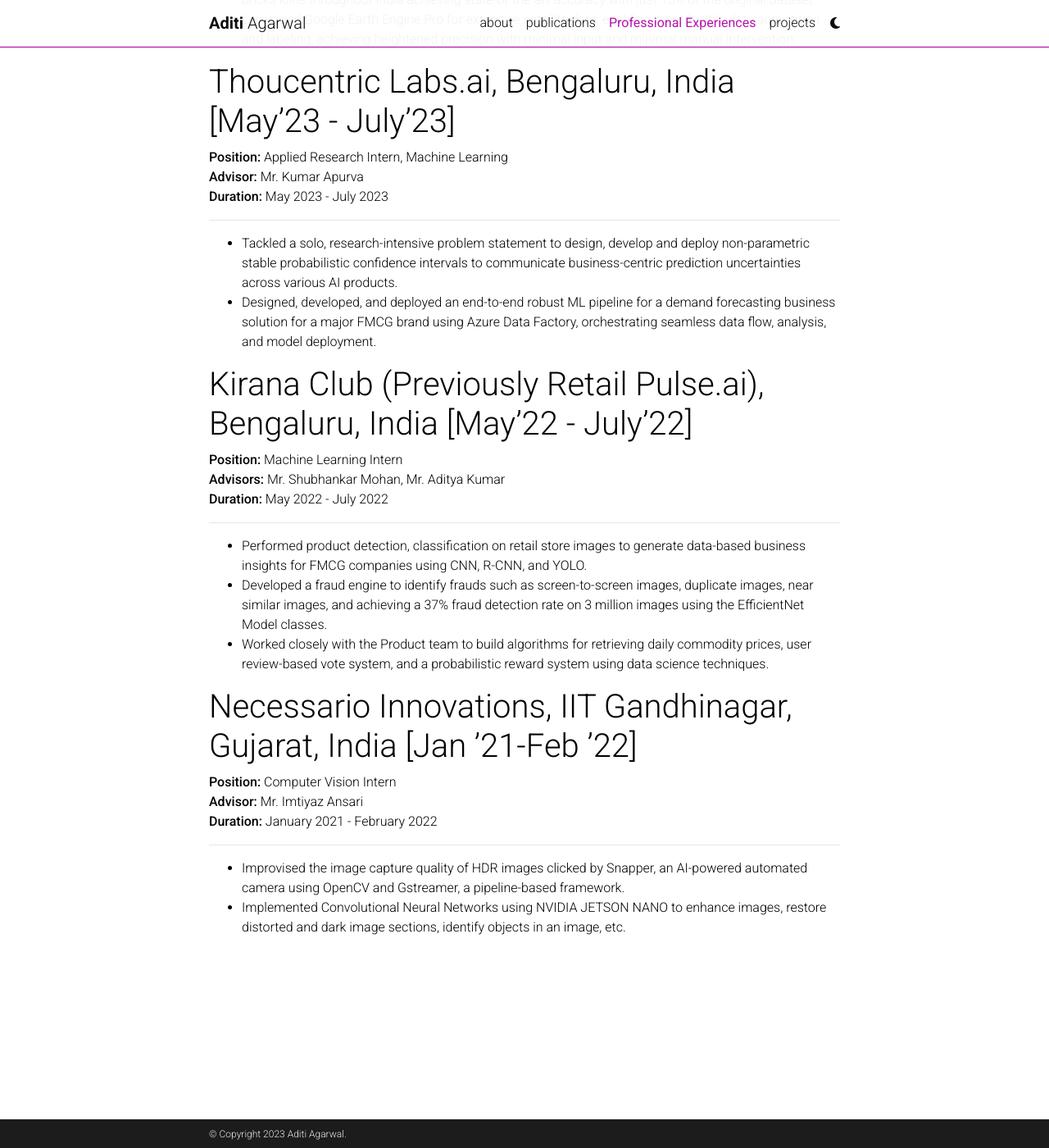
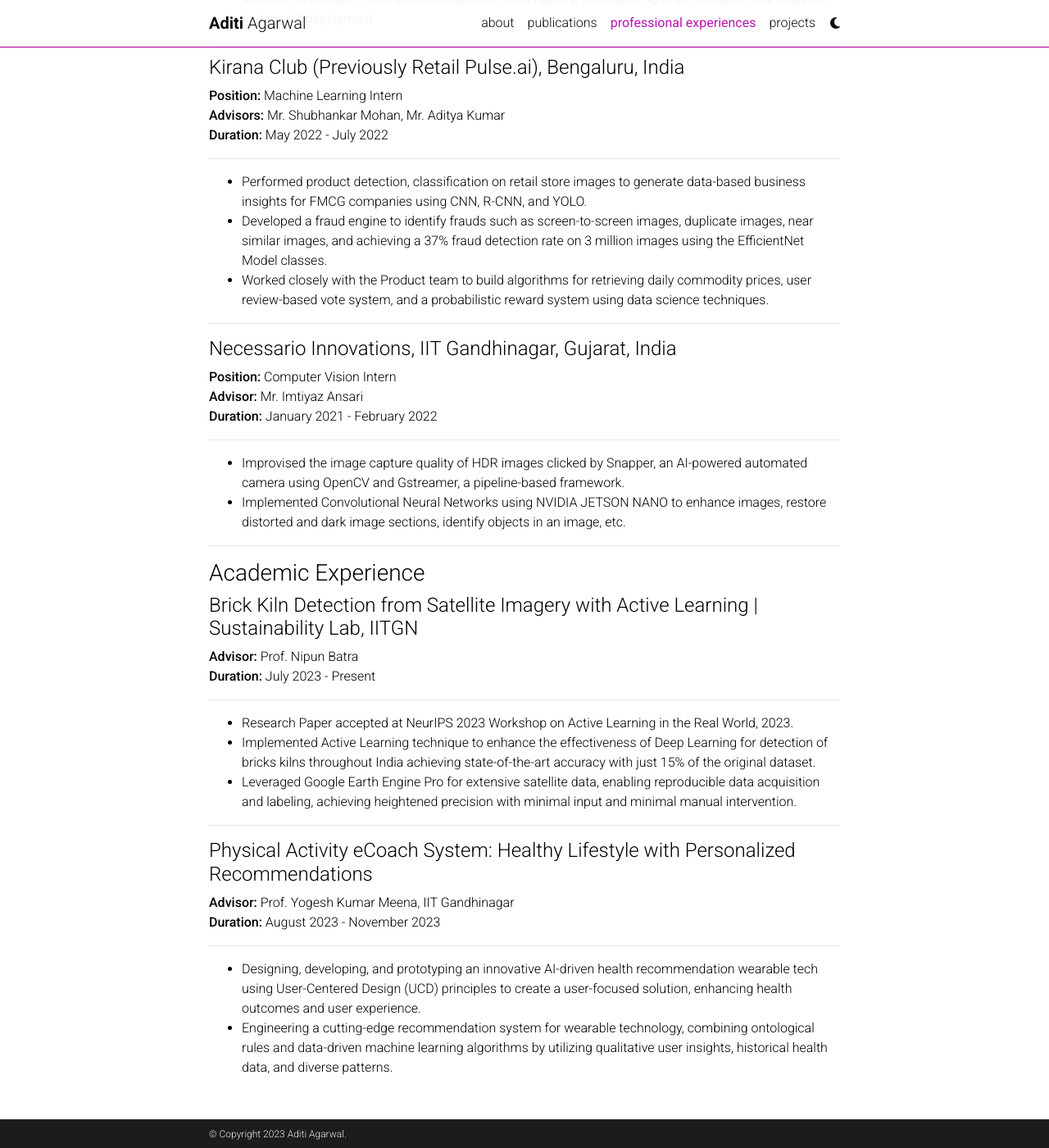
Before and after one commit to aditiagarwal-02/aditiagarwal-02.github.io, a Jekyll site: the page built from _pages/professional.md, in a window 1280 px wide and 1400 px high, scrolled down 502 px. Shown: the whole window at 82% size. Built offline with Jekyll 4.4.1, drawn with Linux system fonts in a browser that asks for light colours; comment, search, counter and statistics services are not loaded; a style sheet for code colours, icons or effects is not loaded; some of the changed text lies outside the part shown.

Commit message:
reformat

```diff
--- a/_pages/professional.md
+++ b/_pages/professional.md
@@ -1,25 +1,18 @@
 ---
 layout: page
-title: Professional Experiences
+title: professional experiences
 permalink: /profexp/
 nav: true
 nav_order: 2
 horizontal: false
 ---
 
-# Brick Kiln Detection from Satellite Imagery with Active Learning | Sustainability Lab, IITGN [July’23 - Aug’23]
 
-**Position:** Research Intern
-**Advisor:** Prof. Nipun Batra
-**Duration:** July 2023 - August 2023
+<h3>Industrial Experience</h3>
 
 ---
 
-- Research Paper accepted at NeurIPS 2023 Workshop on Active Learning in the Real World, 2023.
-- Implemented Active Learning technique to enhance the effectiveness of Deep Learning for detection of bricks kilns throughout India achieving state-of-the-art accuracy with just 15% of the original dataset.
-- Leveraged Google Earth Engine Pro for extensive satellite data, enabling reproducible data acquisition and labeling, achieving heightened precision with minimal input and minimal manual intervention.
-
-# Thoucentric Labs.ai, Bengaluru, India [May’23 - July’23]
+<h4>Thoucentric Labs.ai, Bengaluru, India</h4>
 
 **Position:** Applied Research Intern, Machine Learning
 **Advisor:** Mr. Kumar Apurva
@@ -30,7 +23,9 @@ horizontal: false
 - Tackled a solo, research-intensive problem statement to design, develop and deploy non-parametric stable probabilistic confidence intervals to communicate business-centric prediction uncertainties across various AI products.
 - Designed, developed, and deployed an end-to-end robust ML pipeline for a demand forecasting business solution for a major FMCG brand using Azure Data Factory, orchestrating seamless data flow, analysis, and model deployment.
 
-# Kirana Club (Previously Retail Pulse.ai), Bengaluru, India [May’22 - July’22]
+---
+
+<h4>Kirana Club (Previously Retail Pulse.ai), Bengaluru, India</h4>
 
 **Position:** Machine Learning Intern
 **Advisors:** Mr. Shubhankar Mohan, Mr. Aditya Kumar
@@ -42,7 +37,9 @@ horizontal: false
 - Developed a fraud engine to identify frauds such as screen-to-screen images, duplicate images, near similar images, and achieving a 37% fraud detection rate on 3 million images using the EfficientNet Model classes.
 - Worked closely with the Product team to build algorithms for retrieving daily commodity prices, user review-based vote system, and a probabilistic reward system using data science techniques.
 
-# Necessario Innovations, IIT Gandhinagar, Gujarat, India [Jan ’21-Feb ’22]
+---
+
+<h4>Necessario Innovations, IIT Gandhinagar, Gujarat, India</h4>
 
 **Position:** Computer Vision Intern
 **Advisor:** Mr. Imtiyaz Ansari
@@ -52,3 +49,31 @@ horizontal: false
 
 - Improvised the image capture quality of HDR images clicked by Snapper, an AI-powered automated camera using OpenCV and Gstreamer, a pipeline-based framework.
 - Implemented Convolutional Neural Networks using NVIDIA JETSON NANO to enhance images, restore distorted and dark image sections, identify objects in an image, etc.
+
+---
+
+<h3>Academic Experience</h3>
+
+
+<h4>Brick Kiln Detection from Satellite Imagery with Active Learning | Sustainability Lab, IITGN</h4>
+
+**Advisor:** Prof. Nipun Batra
+**Duration:** July 2023 - Present
+
+---
+
+- Research Paper accepted at NeurIPS 2023 Workshop on Active Learning in the Real World, 2023.
+- Implemented Active Learning technique to enhance the effectiveness of Deep Learning for detection of bricks kilns throughout India achieving state-of-the-art accuracy with just 15% of the original dataset.
+- Leveraged Google Earth Engine Pro for extensive satellite data, enabling reproducible data acquisition and labeling, achieving heightened precision with minimal input and minimal manual intervention.
+
+---
+
+<h4>Physical Activity eCoach System: Healthy Lifestyle with Personalized Recommendations</h4>
+
+**Advisor:** Prof. Yogesh Kumar Meena, IIT Gandhinagar
+**Duration:** August 2023 - November 2023
+
+---
+
+- Designing, developing, and prototyping an innovative AI-driven health recommendation wearable tech using User-Centered Design (UCD) principles to create a user-focused solution, enhancing health outcomes and user experience.
+- Engineering a cutting-edge recommendation system for wearable technology, combining ontological rules and data-driven machine learning algorithms by utilizing qualitative user insights, historical health data, and diverse patterns.
```
